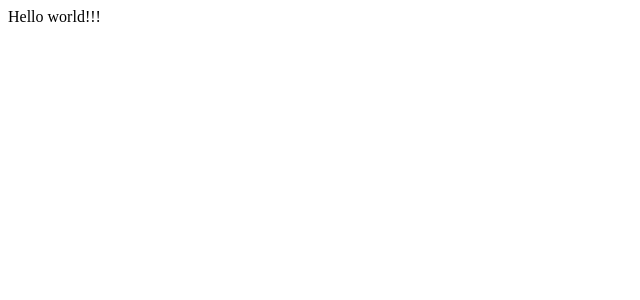
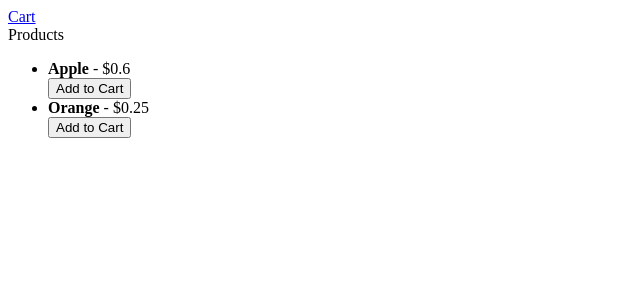
Before and after one commit to edster9/material-ui-shopping-cart, a React (Create React App) app: page / in a window 1280 px wide. Shown: the top 300 px of the page, without its empty margins (0-640 px from the left). Built offline with nearby package versions, Linux system fonts and the light colour scheme.

Commit message:
Basic react context and pages

```diff
--- a/src/App.tsx
+++ b/src/App.tsx
@@ -1,10 +1,45 @@
-import React from 'react';
-import './App.css';
+import React, { useReducer, useEffect } from 'react'
+import { BrowserRouter, Route, Switch } from 'react-router-dom'
+
+import './App.css'
+import ProductsPage from './pages/Products'
+import CartPage from './pages/Cart'
+import CheckoutPage from './pages/Checkout'
+import AppContext from './context/app-context'
+import storeReducer, { StoreItem, StoreSpecial } from './context/store-reducer'
+
+const products: Array<StoreItem> = [
+	{ id: 'p1', title: 'Apple', price: 0.6, special: StoreSpecial.TWO_FOR_ONE },
+	{
+		id: 'p2',
+		title: 'Orange',
+		price: 0.25,
+		special: StoreSpecial.THREE_FOR_TWO,
+	},
+]
 
 function App() {
-  return (
-    <div>Hello world!!!</div>
-  );
+	const [storeState, storeDispatcher] = useReducer(storeReducer, {
+		cart: [],
+	})
+
+	useEffect(() => {
+		console.log('App - started')
+	}, [])
+
+	return (
+		<AppContext.Provider
+			value={{ products, cart: storeState.cart, storeDispatcher }}
+		>
+			<BrowserRouter>
+				<Switch>
+					<Route path="/" component={ProductsPage} exact />
+					<Route path="/cart" component={CartPage} exact />
+					<Route path="/checkout" component={CheckoutPage} exact />
+				</Switch>
+			</BrowserRouter>
+		</AppContext.Provider>
+	)
 }
 
-export default App;
+export default App
--- /dev/null
+++ b/src/context/app-context.ts
@@ -0,0 +1,26 @@
+import React from 'react'
+import { StoreItem, CartItem, StoreActions } from '../context/store-reducer'
+
+export interface AppContext {
+	products: Array<StoreItem>
+	cart: Array<CartItem>
+	storeDispatcher: React.Dispatch<StoreActions>
+}
+
+/*
+products: [
+    { id: 'p1', title: 'Apple', price: 0.60, special: '' },
+    { id: 'p2', title: 'Orange', price: 0.25, special: '' }
+  ],
+  cart: [],
+  addProductToCart: product => {},
+  removeProductFromCart: productId => {},
+  emptyCart: () => {},
+  checkoutCart: () => {}
+  */
+
+// const StoreContext = React.createContext<StoreContext | null>(null);
+
+const appContext = React.createContext<AppContext | null>(null)
+
+export default appContext
--- /dev/null
+++ b/src/context/store-reducer.ts
@@ -0,0 +1,91 @@
+export enum StoreAction {
+	ADD_PRODUCT_TO_CART,
+	REMOVE_PRODUCT_FROM_CART,
+	EMPTY_CART,
+	CHECKOUT_CART,
+}
+
+export enum StoreSpecial {
+	NONE,
+	TWO_FOR_ONE,
+	THREE_FOR_TWO,
+}
+
+export interface StoreItem {
+	id: string
+	title: string
+	price: number
+	special: StoreSpecial
+}
+
+export interface CartItem {
+	product: StoreItem
+	quantity: number
+}
+
+export interface StoreState {
+	cart: Array<CartItem>
+}
+
+export type StoreActions =
+	| { type: typeof StoreAction.ADD_PRODUCT_TO_CART; payload: StoreItem }
+	| { type: typeof StoreAction.REMOVE_PRODUCT_FROM_CART; payload: string }
+
+/*
+const addProductToCart = (product: StoreItem, state: any) => {
+  const updatedCart = [...state.cart];
+  const updatedItemIndex = updatedCart.findIndex(
+    item => item.id === product.id
+  );
+
+  if (updatedItemIndex < 0) {
+    updatedCart.push({ ...product, quantity: 1 });
+  } else {
+    const updatedItem = {
+      ...updatedCart[updatedItemIndex]
+    };
+
+    updatedItem.quantity++;
+    updatedCart[updatedItemIndex] = updatedItem;
+  }
+
+  return { ...state, cart: updatedCart };
+};
+
+const removeProductFromCart = (productId: string, state: any) => {
+  console.log('Removing product with id: ' + productId);
+  const updatedCart = [...state.cart];
+  const updatedItemIndex = updatedCart.findIndex(item => item.id === productId);
+
+  const updatedItem = {
+    ...updatedCart[updatedItemIndex]
+  };
+
+  updatedItem.quantity--;
+
+  if (updatedItem.quantity <= 0) {
+    updatedCart.splice(updatedItemIndex, 1);
+  } else {
+    updatedCart[updatedItemIndex] = updatedItem;
+  }
+
+  return { ...state, cart: updatedCart };
+};
+*/
+
+const storeReducer = (state: StoreState, action: StoreActions) => {
+	console.log('storeReducer - action', action)
+
+	switch (action.type) {
+		case StoreAction.ADD_PRODUCT_TO_CART:
+			// return addProductToCart(action.product, state);
+			return state
+		case StoreAction.REMOVE_PRODUCT_FROM_CART:
+			// return removeProductFromCart(action.productId, state);
+			return state
+		default:
+			return state
+	}
+}
+
+export default storeReducer
--- /dev/null
+++ b/src/pages/Cart.js
@@ -0,0 +1,36 @@
+import React, { useContext, useEffect } from 'react'
+import { Link } from 'react-router-dom'
+
+import AppContext from '../context/app-context'
+//import MainNavigation from '../components/MainNavigation'
+
+const CartPage = (props: any) => {
+	const context = useContext(AppContext)
+
+	useEffect(() => {
+		console.log('CartPage::useEffect - context', context)
+	}, [])
+
+	return (
+		<React.Fragment>
+			<div>
+				<Link to="">Products</Link>
+				<Link to="checkout">Checkout</Link>
+			</div>
+
+			<div>Shopping Cart</div>
+			<ul>
+				{context.cart.map((cartItem) => (
+					<li key={cartItem.product.id}>
+						<div>
+							<strong>{cartItem.product.title}</strong> - $
+							{cartItem.product.price} ({cartItem.quantity})
+						</div>
+					</li>
+				))}
+			</ul>
+		</React.Fragment>
+	)
+}
+
+export default CartPage
--- /dev/null
+++ b/src/pages/Checkout.js
@@ -0,0 +1,26 @@
+import React, { useContext, useEffect } from 'react'
+import { Link } from 'react-router-dom'
+
+import AppContext from '../context/app-context'
+//import MainNavigation from '../components/MainNavigation'
+
+const CheckoutPage = (props: any) => {
+	const context = useContext(AppContext)
+
+	useEffect(() => {
+		console.log('CartPage::useEffect - context', context)
+	}, [])
+
+	return (
+		<React.Fragment>
+			<div>
+				<Link to="">Products</Link>
+				<Link to="cart">Cart</Link>
+			</div>
+
+			<div>Checkout Cart</div>
+		</React.Fragment>
+	)
+}
+
+export default CheckoutPage
--- /dev/null
+++ b/src/pages/Products.js
@@ -0,0 +1,47 @@
+import React, { useContext, useEffect } from 'react'
+import { Link } from 'react-router-dom'
+
+import AppContext from '../context/app-context'
+import { StoreItem, StoreAction } from '../context/store-reducer'
+
+//import MainNavigation from '../components/MainNavigation'
+
+const ProductsPage = (props: any) => {
+	const context = useContext(AppContext)
+	const { storeDispatcher } = context
+
+	useEffect(() => {
+		console.log('ProductsPage::useEffect - context', context)
+	}, [])
+
+	const addProductToCart = (product: StoreItem) => {
+		console.log('ProductsPage::addProductToCart - product', product)
+
+		storeDispatcher({ type: StoreAction.ADD_PRODUCT_TO_CART, payload: product })
+	}
+
+	return (
+		<React.Fragment>
+			<div>
+				<Link to="cart">Cart</Link>
+			</div>
+			<div>Products</div>
+			<ul>
+				{context.products.map((product) => (
+					<li key={product.id}>
+						<div>
+							<strong>{product.title}</strong> - ${product.price}
+						</div>
+						<div>
+							<button onClick={() => addProductToCart(product)}>
+								Add to Cart
+							</button>
+						</div>
+					</li>
+				))}
+			</ul>
+		</React.Fragment>
+	)
+}
+
+export default ProductsPage
```
Also changed, not shown: package.json (+12 -6 lines).
